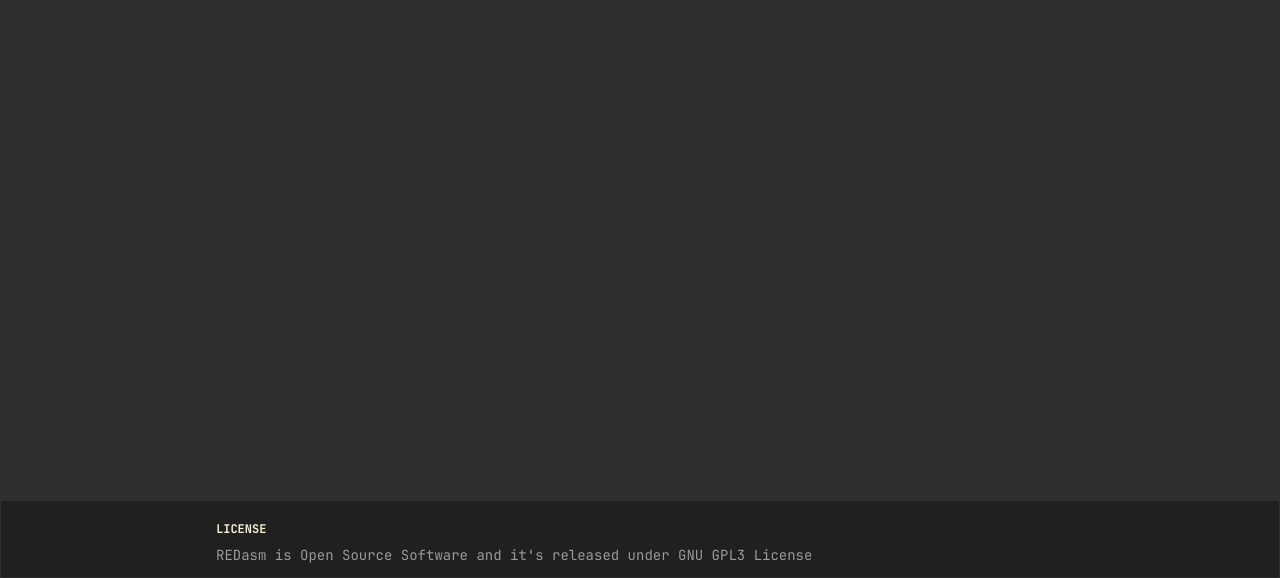
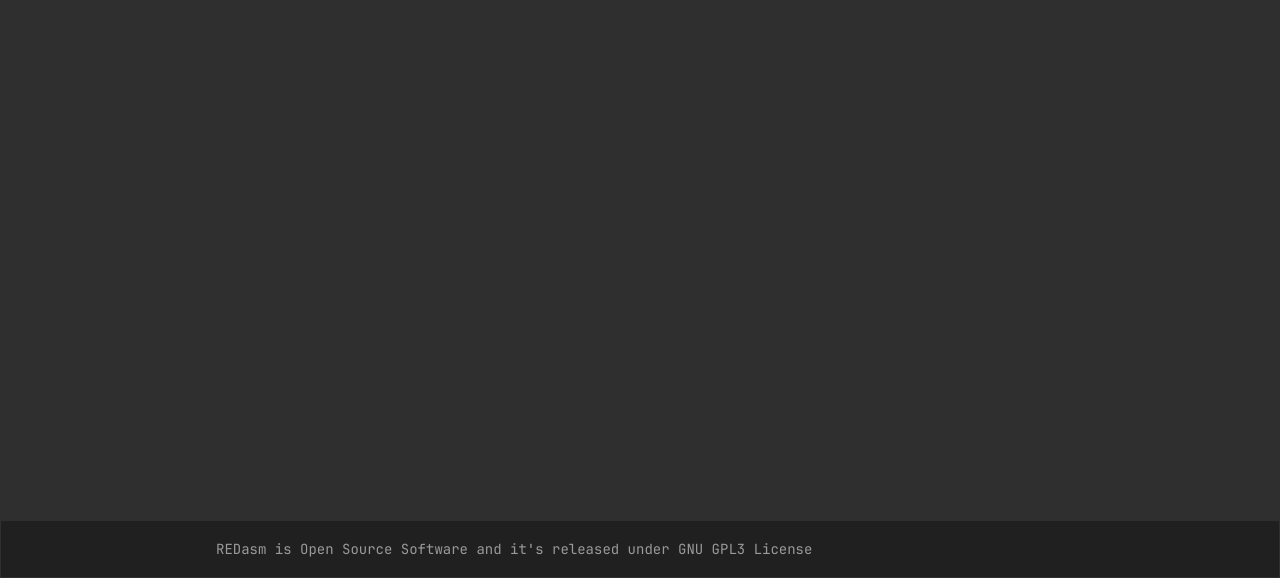
Before and after one commit to redasm-dev/blog, an Astro site: page / in a window 1280 px wide. Shown: the part 222-800 px from the top of the page. Built offline with nearby package versions, Linux system fonts and the light colour scheme; Astro itself is replaced by a stand-in of ours; some packages are replaced by stand-ins of ours; some icons are missing.

Commit message:
fix: footer

```diff
--- a/src/components/Footer.astro
+++ b/src/components/Footer.astro
@@ -4,12 +4,9 @@ import Socials from "./Socials.astro";
 
 <footer class="bg-background-alt text-muted-text text-xs py-3 border border-t border-background">
     <div class="max-w-4xl mx-auto px-6 flex items-center flex-col md:flex-row justify-between gap-y-4">
-        <section class="flex-1">
-            <h2 class="font-bold text-foreground uppercase py-2">License</h2>
-            <p class="text-sm">
+        <section class="flex-1 text-sm">
             REDasm is Open Source Software and
             it's released under GNU GPL3 License
-            </p>
         </section>
         <section>
             <Socials/>
```
